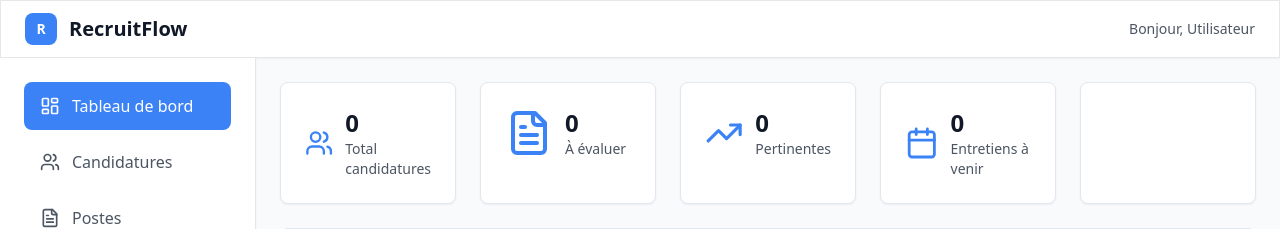
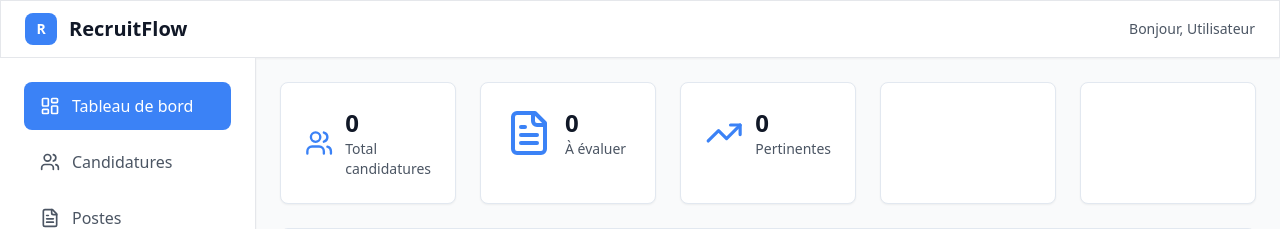
Before and after one commit to platinijcd/recruitflow, a React (Vite) app: page / in a window 1280 px wide. Shown: the top 229 px of the page. Built offline with nearby package versions, Linux system fonts and the light colour scheme; no server answers; the database is empty.

Commit message:
Visual edit in Lovable
Edited UI in Lovable

```diff
--- a/src/pages/Dashboard.tsx
+++ b/src/pages/Dashboard.tsx
@@ -112,13 +112,7 @@ const Dashboard = () => {
 
         <Card>
           <CardContent className="p-6">
-            <div className="flex items-center space-x-3">
-              <Calendar className="h-12 w-12 text-recruit-blue" />
-              <div>
-                <p className="text-2xl font-bold text-gray-900">{stats.entretiensAVenir}</p>
-                <p className="text-sm text-gray-600">Entretiens à venir</p>
-              </div>
-            </div>
+
           </CardContent>
         </Card>
 
```
